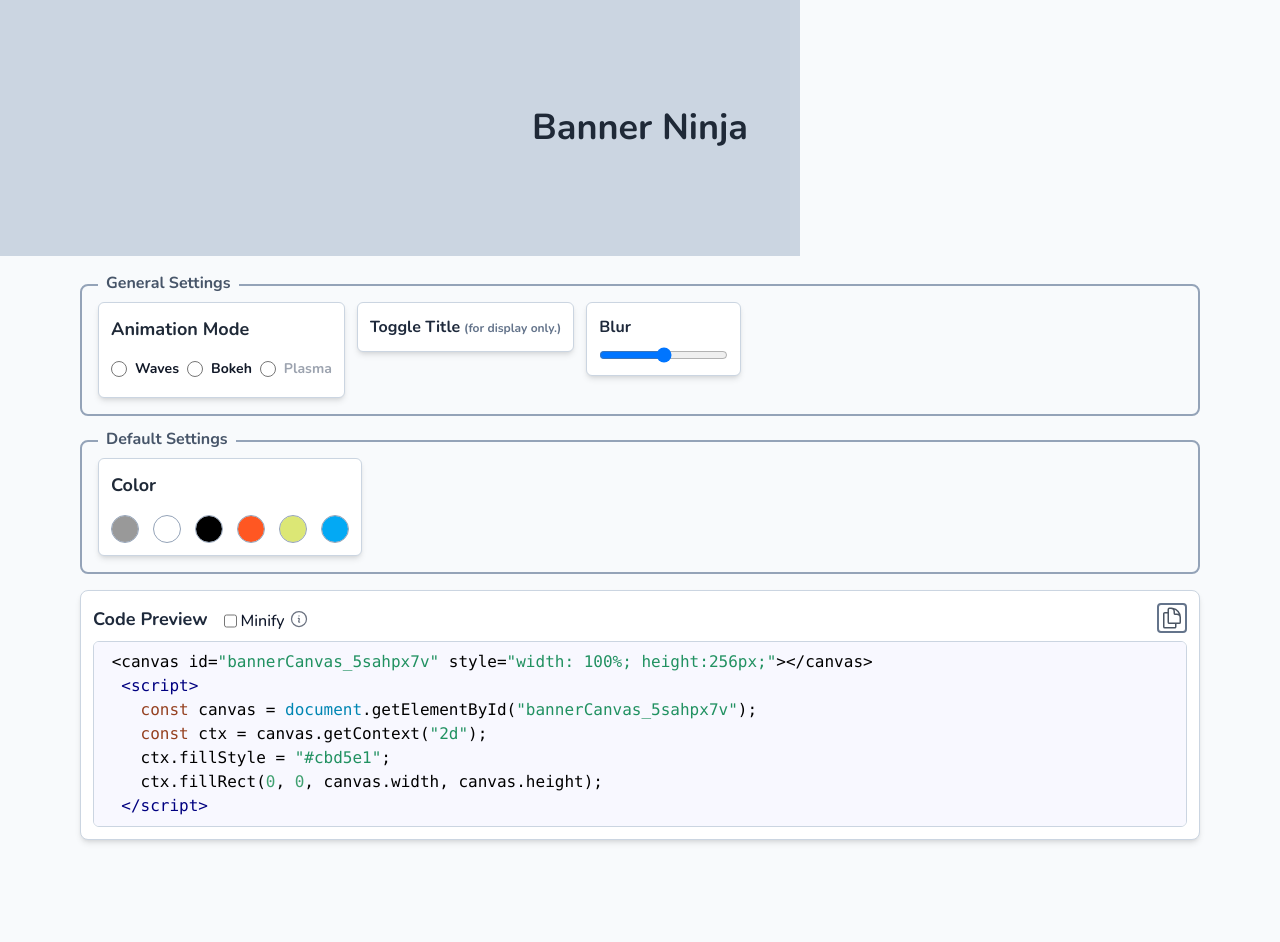
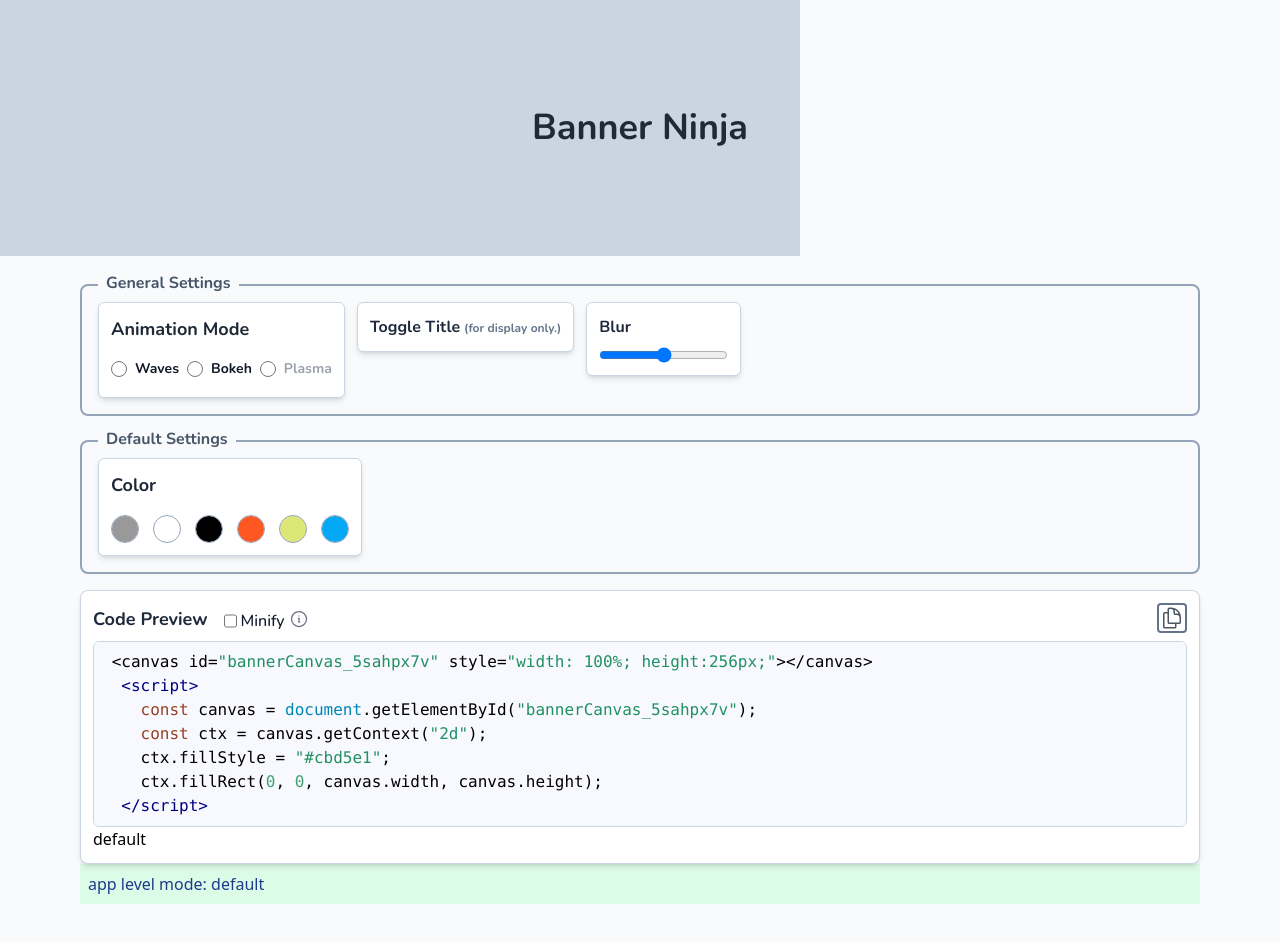
Before and after one commit to stujmar/banner-ninja, a React (Vite) app: page / in a window 1280 px wide. Shown: the top 942 px of the page. Built offline with nearby package versions, Linux system fonts and the light colour scheme.

Commit message:
[sm] got code getter switch function running into code preview debugging some mode settings

```diff
--- a/src/App.tsx
+++ b/src/App.tsx
@@ -47,7 +47,6 @@ function App() {
           case "color":
             return <ColorPicker key={property.label} value={property.value} attribute={property.attribute} label={property.label} onChange={handleSettingsChange} />
           case "range":
-            console.log(property);
             return <Fader
                       key={property.label}
                       settings={property}
@@ -88,6 +87,7 @@ function App() {
 
   return (
     <div className="pb-24">
+
         <BannerPreview mode={mode} settings={settingsRef.current} titleSettings={titleSettings} updateSettings={handleSettingsChange}/>
         <div className="container max-w-6xl p-4 bg-slate-50 mx-auto h-screen justify-start items-center md:items-start">
           <div>
@@ -118,6 +118,7 @@ function App() {
           <div className="p-2"></div>
           {/* Code Preview */}
           <CodePreview idHash={idHash} settings={settings} />
+        <div className="p-2 bg-green-100 text-blue-900">app level mode: {mode}</div>
         </div>
     </div>
   )
--- a/src/components/CodePreview.tsx
+++ b/src/components/CodePreview.tsx
@@ -28,6 +28,7 @@ const CodePreview = ({settings, idHash}: CodePreviewProps) => {
   const [isLoading, setIsLoading] = useState(false);
   const [isMinified, setIsMinified] = useState(false);
   const [displayCode, setDisplayCode] = useState(`${prefix}${javaScriptBody}${suffix}`);
+  const [newDisplayCode, setNewDisplayCode] = useState("bort");
 
   const copyToClipboard = () => {
     setIsCopying(true);
@@ -68,6 +69,7 @@ const CodePreview = ({settings, idHash}: CodePreviewProps) => {
   }, [isMinified]);
 
   useEffect(() => { // update code on color change
+    setNewDisplayCode(getCodePreview(settings, idHash));
     if (!isMinified) {
       setDisplayCode(`${prefix}${javaScriptBody}${suffix}`);
     } else {
@@ -119,6 +121,7 @@ const CodePreview = ({settings, idHash}: CodePreviewProps) => {
         {displayCode}
         </SyntaxHighlighter>
         </div>
+        {newDisplayCode}
       </div>
     </div>
   );
--- a/src/components/codePreviews/getCodePreview.ts
+++ b/src/components/codePreviews/getCodePreview.ts
@@ -1,5 +1,6 @@
 const getCodePreview = (settings: any, hashId: string) => {
   console.log("generating code preview for:", settings.mode, hashId);
+  console.log(settings);
   switch (settings.mode) {
     case "wave":
       return generateWaveCodePreview(settings, hashId);
--- a/src/output.css
+++ b/src/output.css
@@ -838,6 +838,11 @@ video {
   background-color: rgb(132 204 22 / var(--tw-bg-opacity));
 }
 
+.bg-green-100 {
+  --tw-bg-opacity: 1;
+  background-color: rgb(220 252 231 / var(--tw-bg-opacity));
+}
+
 .p-4 {
   padding: 1rem;
 }
@@ -991,6 +996,11 @@ video {
   color: rgb(100 116 139 / var(--tw-text-opacity));
 }
 
+.text-blue-900 {
+  --tw-text-opacity: 1;
+  color: rgb(30 58 138 / var(--tw-text-opacity));
+}
+
 .opacity-100 {
   opacity: 1;
 }
```
